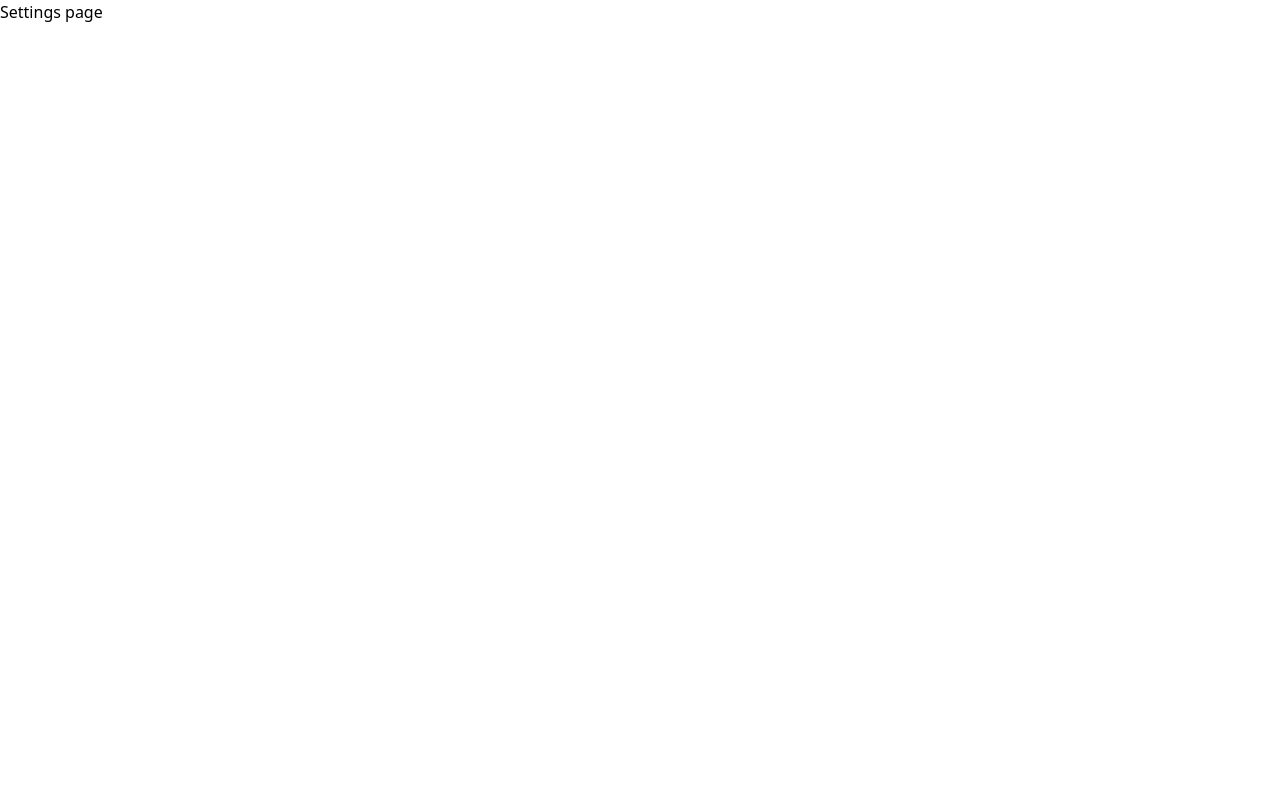
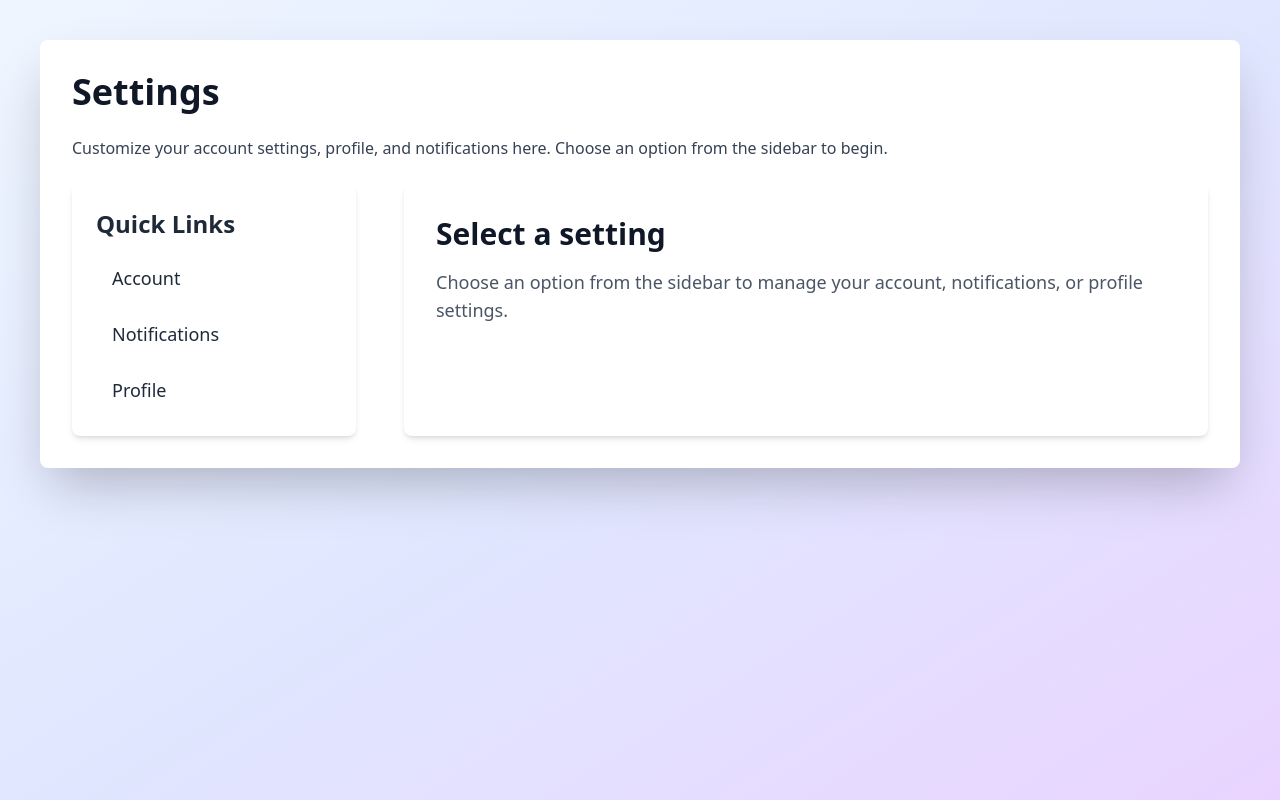
Before and after one commit to atharvapawar/Dashboard-Project-Next.js, a Next.js app: page /dashboard/settings in a window 1280 px wide. Built offline with nearby package versions, Linux system fonts and the light colour scheme.

Commit message:
Updating Settings page

```diff
--- a/app/dashboard/settings/page.tsx
+++ b/app/dashboard/settings/page.tsx
@@ -1,7 +1,63 @@
+import Link from "next/link";
 import React from "react";
 
-const page = () => {
-  return <div>Settings page</div>;
+const Page = () => {
+  return (
+    <div className="min-h-screen bg-gradient-to-br from-blue-50 via-indigo-100 to-purple-200 p-10">
+      <div className="max-w-7xl mx-auto bg-white rounded-lg shadow-2xl p-8">
+        <h1 className="text-4xl font-extrabold text-gray-900 mb-6">Settings</h1>
+        <p className="text-gray-700 mb-6">
+          Customize your account settings, profile, and notifications here.
+          Choose an option from the sidebar to begin.
+        </p>
+
+        <div className="flex flex-col lg:flex-row lg:space-x-12">
+          {/* Sidebar */}
+          <aside className="w-full lg:w-1/4 bg-white rounded-lg shadow-md p-6 mb-6 lg:mb-0">
+            <h2 className="text-2xl font-semibold text-gray-800 mb-4">Quick Links</h2>
+
+            <ul className="space-y-3">
+              <li>
+                <Link
+                  href="/dashboard/settings/account"
+                  className="block text-lg text-gray-800 hover:text-indigo-600 transition-colors py-2 px-4 rounded-md hover:bg-indigo-50"
+                >
+                  Account
+                </Link>
+              </li>
+              <li>
+                <Link
+                  href="/dashboard/settings/notifications"
+                  className="block text-lg text-gray-800 hover:text-yellow-600 transition-colors py-2 px-4 rounded-md hover:bg-yellow-50"
+                >
+                  Notifications
+                </Link>
+              </li>
+              <li>
+                <Link
+                  href="/dashboard/settings/profile"
+                  className="block text-lg text-gray-800 hover:text-green-600 transition-colors py-2 px-4 rounded-md hover:bg-green-50"
+                >
+                  Profile
+                </Link>
+              </li>
+            </ul>
+          </aside>
+
+          {/* Content area */}
+          <main className="flex-1 bg-white shadow-md rounded-lg p-8">
+            <h2 className="text-3xl font-semibold text-gray-900 mb-4">
+              Select a setting
+            </h2>
+            <p className="text-lg text-gray-600 max-w-3xl">
+              Choose an option from the sidebar to manage your account, notifications,
+              or profile settings.
+            </p>
+          </main>
+        </div>
+      </div>
+    </div>
+  );
 };
 
-export default page;
+export default Page;
```
